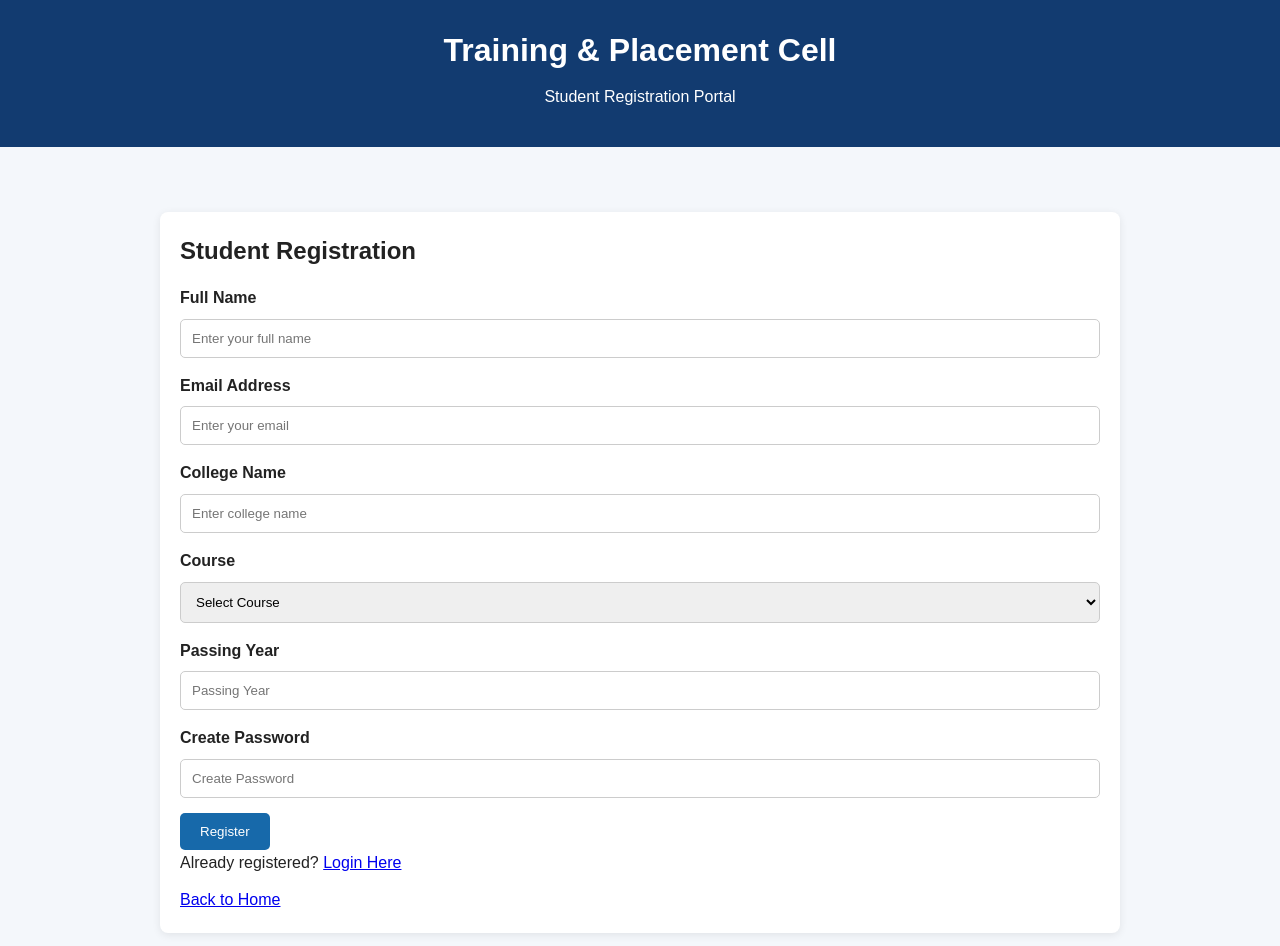
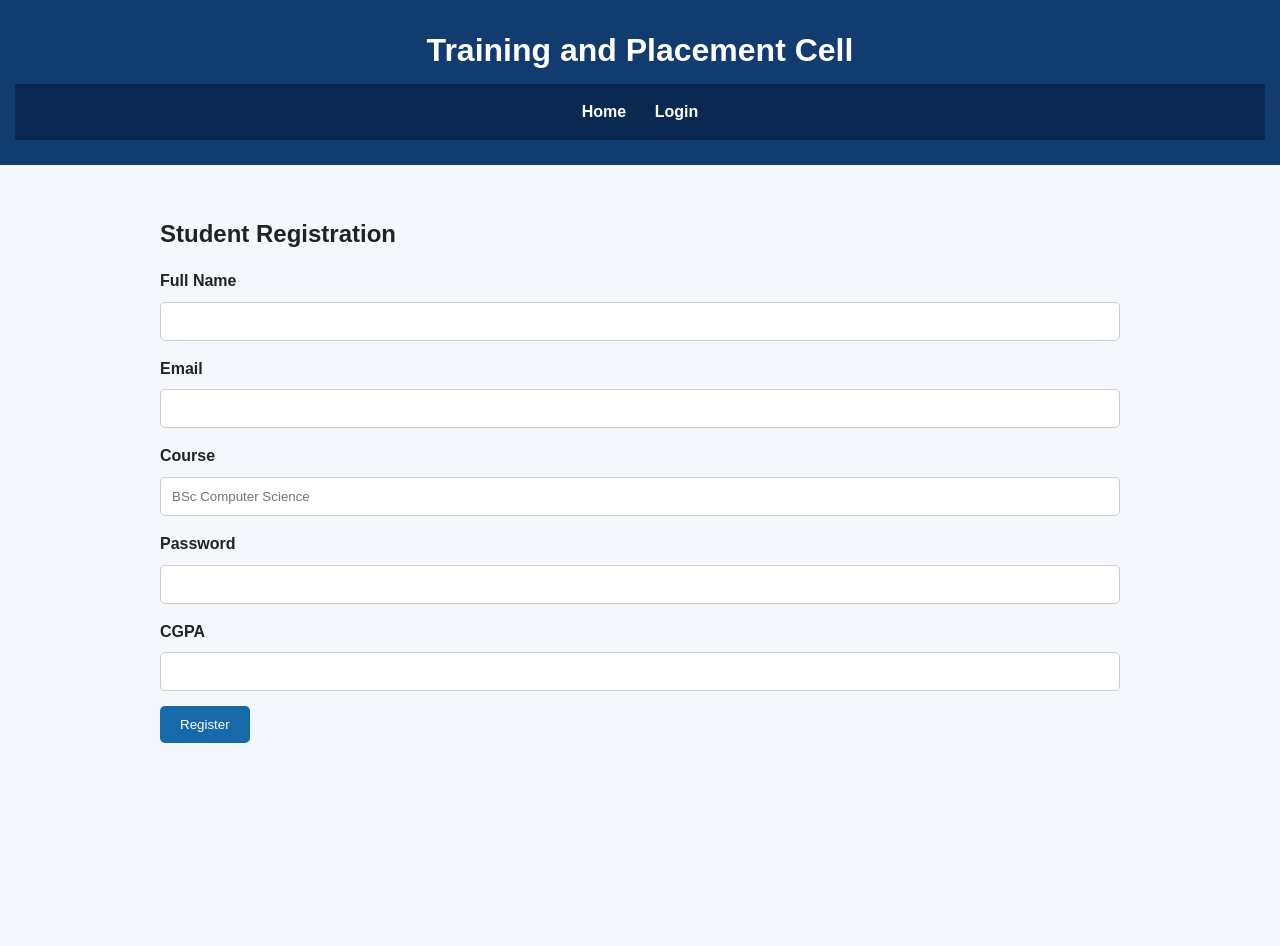
Before and after one commit to omghawate06-alt/Training-Placement-System, a website: page register.html in a window 1280 px wide. After the commit the page ends 805 px from the top, so only its background shows below. Drawn offline with Linux system fonts and the light colour scheme.

Commit message:
Update register.html

```diff
--- a/register.html
+++ b/register.html
@@ -3,65 +3,87 @@
 <head>
     <meta charset="UTF-8">
     <meta name="viewport" content="width=device-width, initial-scale=1.0">
-
     <title>Student Registration</title>
-
     <link rel="stylesheet" href="style.css">
 </head>
-
 <body>
 
-    <header>
-        <h1>Training & Placement Cell</h1>
-        <p>Student Registration Portal</p>
-    </header>
+<header>
+    <h1>Training and Placement Cell</h1>
+    <nav>
+        <a href="index.html">Home</a>
+        <a href="login.html">Login</a>
+    </nav>
+</header>
 
-    <main class="container">
-        <div class="card">
-            <h2>Student Registration</h2>
+<main>
+    <h2>Student Registration</h2>
 
-            <form onsubmit="return validateApplication()">
+    <form id="registerForm">
+        <label>Full Name</label>
+        <input type="text" id="name" required>
 
-                <label>Full Name</label>
-                <input type="text" id="name"
-                       placeholder="Enter your full name" required>
+        <label>Email</label>
+        <input type="email" id="email" required>
 
-                <label>Email Address</label>
-                <input type="email" id="email"
-                       placeholder="Enter your email" required>
+        <label>Course</label>
+        <input type="text" id="course" placeholder="BSc Computer Science" required>
 
-                <label>College Name</label>
-                <input type="text"
-                       placeholder="Enter college name" required>
+        <label>Password</label>
+        <input type="password" id="password" minlength="6" required>
 
-                <label>Course</label>
-                <select required>
-                    <option value="">Select Course</option>
-                    <option>B.Sc Computer Science</option>
-                    <option>BCA</option>
-                    <option>B.Tech</option>
-                    <option>BBA</option>
-                </select>
+        <label>CGPA</label>
+        <input type="number" id="cgpa" min="0" max="10" step="0.01">
 
-                <label>Passing Year</label>
-                <input type="number" placeholder="Passing Year" required>
+        <button type="submit">Register</button>
+    </form>
 
-                <label>Create Password</label>
-                <input type="password" placeholder="Create Password" required>
+    <p id="message"></p>
+</main>
 
-                <button type="submit">Register</button>
+<script>
+const form = document.getElementById("registerForm");
 
-            </form>
+form.addEventListener("submit", async function(event) {
+    event.preventDefault();
 
-            <p>Already registered?
-                <a href="login.html">Login Here</a>
-            </p>
+    const message = document.getElementById("message");
 
-            <a href="index.html">Back to Home</a>
-        </div>
-    </main>
+    const student = {
+        name: document.getElementById("name").value.trim(),
+        email: document.getElementById("email").value.trim(),
+        course: document.getElementById("course").value.trim(),
+        password: document.getElementById("password").value,
+        cgpa: Number(document.getElementById("cgpa").value) || 0
+    };
 
-    <script src="script.js"></script>
+    message.textContent = "Registering...";
+
+    try {
+        const response = await fetch(
+            "https://training-placement-system-api.onrender.com/api/auth/register",
+            {
+                method: "POST",
+                headers: {
+                    "Content-Type": "application/json"
+                },
+                body: JSON.stringify(student)
+            }
+        );
+
+        const result = await response.json();
+
+        message.textContent = result.message;
+
+        if (response.ok) {
+            form.reset();
+        }
+
+    } catch (error) {
+        message.textContent = "Connection error. Please try again.";
+    }
+});
+</script>
 
 </body>
 </html>
```
